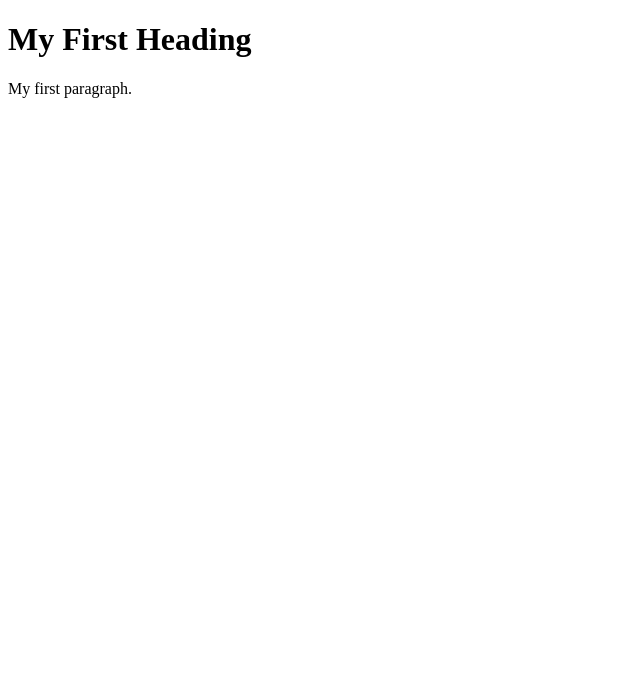
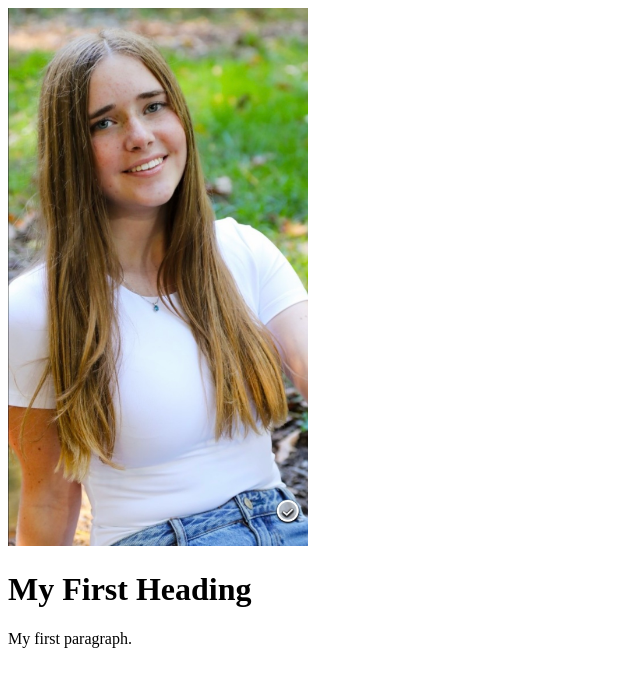
Before and after one commit to alexandrab07/alexandrab07.github.io, a plain HTML site: page index.html in a window 1280 px wide. Shown: the whole page, without its empty margins (0-640 px from the left). Drawn offline with Linux system fonts and the light colour scheme.

Commit message:
Add image to index.html

```diff
--- a/index.html
+++ b/index.html
@@ -4,6 +4,9 @@
 <title>Page Title</title>
 </head>
 <body>
+<img src="IMG_1153.jpeg"
+  alt="A photo of me"
+  width="300">
 
 <h1>My First Heading</h1>
 <p>My first paragraph.</p>
```
